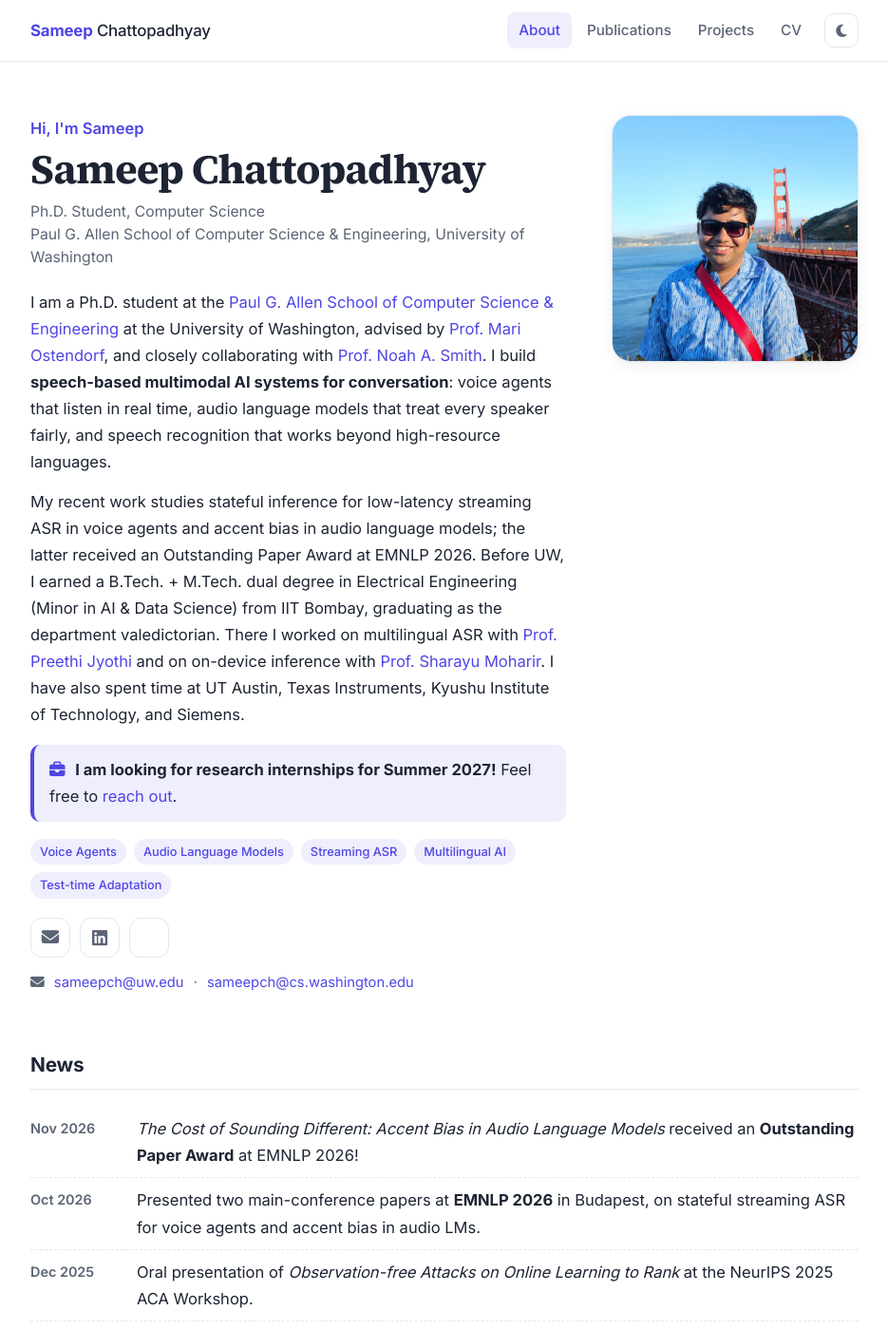
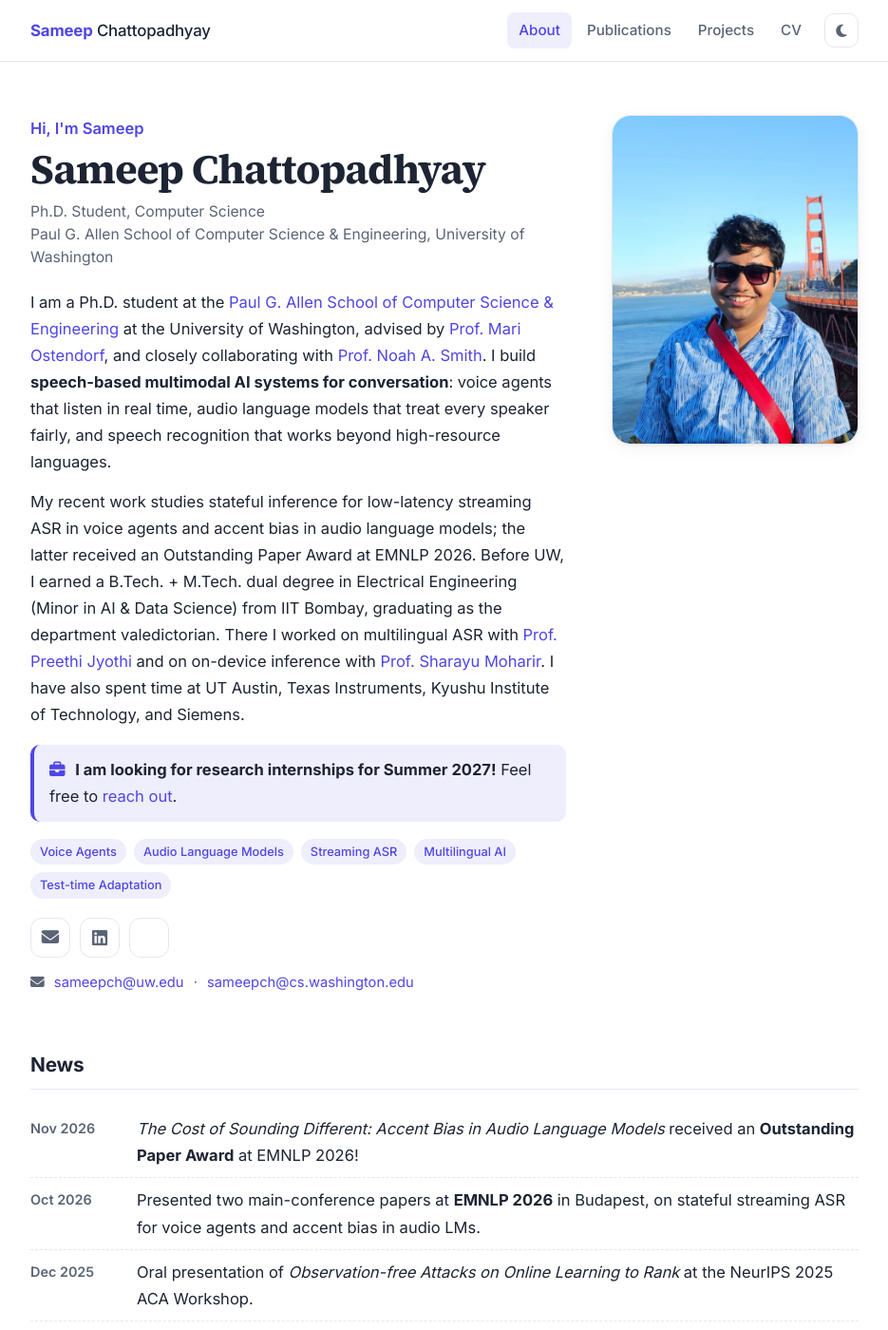
Before and after one commit to Sameep-c/Sameep-c.github.io, a Jekyll site: the page built from index.html, in a window 1280 px wide and 1400 px high. Shown: the whole window at 95% size, without its empty margins (172-1107 px from the left). Built offline with Jekyll 4.4.1, drawn with Linux system fonts in a browser that asks for light colours; a style sheet for code colours, icons or effects is not loaded.

Commit message:
Restore portrait photo frame
Co-authored-by: Cursor <cursoragent@cursor.com>

```diff
--- a/assets/css/main.css
+++ b/assets/css/main.css
@@ -119,7 +119,7 @@ main.container { padding-top: 56px; padding-bottom: 72px; }
 .hero-role { color: var(--text-muted); margin: 0 0 20px; font-size: 0.98rem; line-height: 1.55; }
 .hero-photo img {
   width: 100%;
-  aspect-ratio: 1 / 1;
+  aspect-ratio: 3 / 4;
   object-fit: cover;
   border-radius: 20px;
   box-shadow: var(--shadow);
```
Also changed, not shown: assets/img/profile.jpg.
